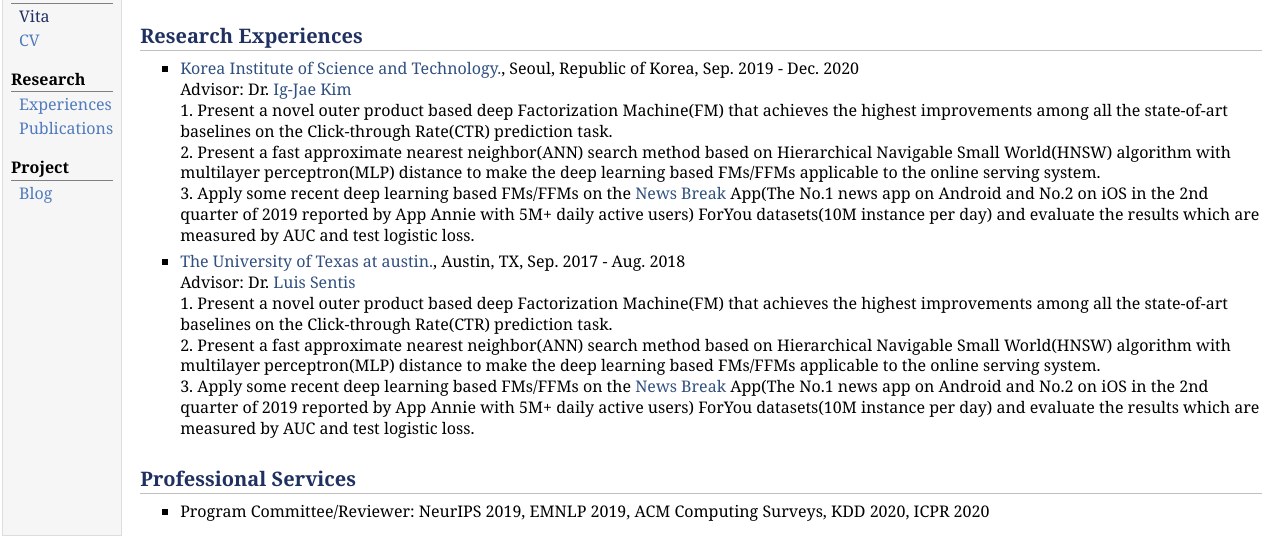
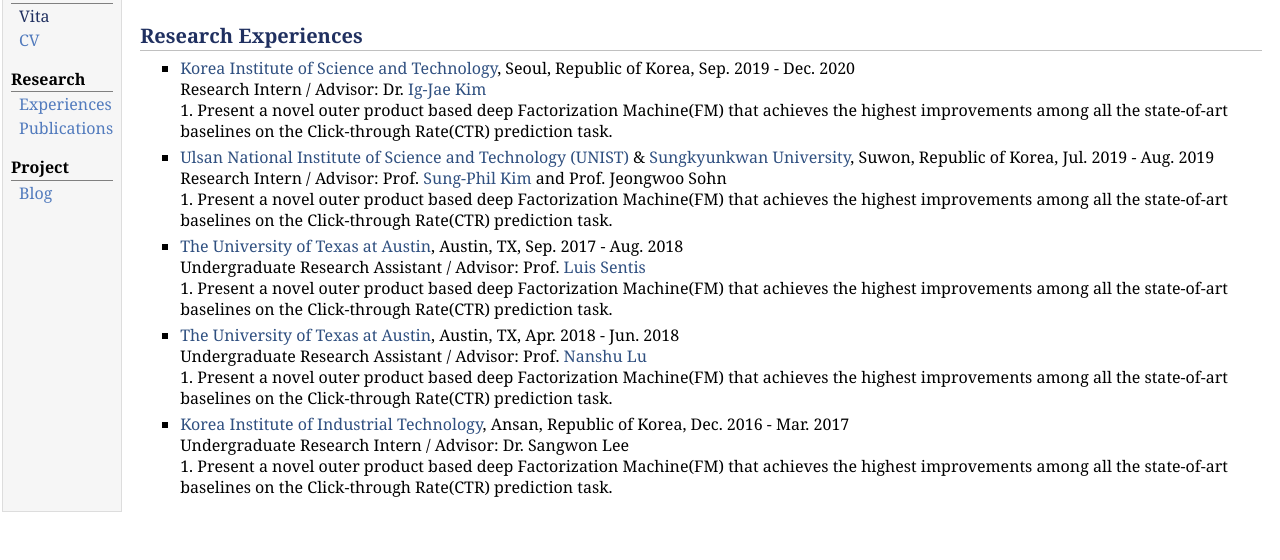
Before and after one commit to hchlhwang/hchlhwang.wepage.bk, a plain HTML site: page experiences.html in a window 1280 px wide. Shown: the part 48-608 px from the top of the page. Drawn offline with Linux system fonts and the light colour scheme.

Commit message:
add content to exp.html

```diff
--- a/experiences.html
+++ b/experiences.html
@@ -27,24 +27,32 @@
 </div>
 <h2>Research Experiences</h2>
 <ul>
-<li><p><a href="https://eng.kist.re.kr/">Korea Institute of Science and Technology.</a>, Seoul, Republic of Korea, Sep. 2019 - Dec. 2020 <br />
-Advisor: Dr. <a href="https://scholar.google.com/citations?hl=en&user=mkpLT20AAAAJ">Ig-Jae Kim</a> <br />
+<li><p><a href="https://eng.kist.re.kr/">Korea Institute of Science and Technology</a>, Seoul, Republic of Korea, Sep. 2019 - Dec. 2020 <br />
+Research Intern / Advisor: Dr. <a href="https://scholar.google.com/citations?hl=en&user=mkpLT20AAAAJ">Ig-Jae Kim</a> <br />
 1. Present a novel outer product based deep Factorization Machine(FM) that achieves the highest improvements among all the state-of-art baselines on the Click-through Rate(CTR) prediction task. <br />
-2. Present a fast approximate nearest neighbor(ANN) search method based on Hierarchical Navigable Small World(HNSW) algorithm with multilayer perceptron(MLP) distance to make the deep learning based FMs/FFMs applicable to the online serving system. <br />
-3. Apply some recent deep learning based FMs/FFMs on the <a href="http://www.newsbreakapp.com/">News Break</a> App(The No.1 news app on Android and No.2 on iOS in the 2nd quarter of 2019 reported by App Annie with 5M+ daily active users) ForYou datasets(10M instance per day) and evaluate the results which are measured by AUC and test logistic loss.</p>
 </li>
-<li><p><a href="https://www.utexas.edu/">The University of Texas at austin.</a>, Austin, TX, Sep. 2017 - Aug. 2018 <br />
-Advisor: Dr. <a href="https://scholar.google.com/citations?hl=en&user=-3pL5qkAAAAJ">Luis Sentis</a> <br />
+<li><p><a href="https://www.unist.ac.kr/">Ulsan National Institute of Science and Technology (UNIST) </a> & <a href="https://www.skku.edu/eng/index.do">Sungkyunkwan University</a>, Suwon, Republic of Korea, Jul. 2019 - Aug. 2019 <br />
+Research Intern / Advisor: Prof. <a href="https://scholar.google.com/citations?hl=en&user=YHjx7qoAAAAJ">Sung-Phil Kim</a> and Prof. Jeongwoo Sohn <br />
 1. Present a novel outer product based deep Factorization Machine(FM) that achieves the highest improvements among all the state-of-art baselines on the Click-through Rate(CTR) prediction task. <br />
-2. Present a fast approximate nearest neighbor(ANN) search method based on Hierarchical Navigable Small World(HNSW) algorithm with multilayer perceptron(MLP) distance to make the deep learning based FMs/FFMs applicable to the online serving system. <br />
-3. Apply some recent deep learning based FMs/FFMs on the <a href="http://www.newsbreakapp.com/">News Break</a> App(The No.1 news app on Android and No.2 on iOS in the 2nd quarter of 2019 reported by App Annie with 5M+ daily active users) ForYou datasets(10M instance per day) and evaluate the results which are measured by AUC and test logistic loss.</p>
+</li>
+<li><p><a href="https://www.utexas.edu/">The University of Texas at Austin</a>, Austin, TX, Sep. 2017 - Aug. 2018 <br />
+Undergraduate Research Assistant / Advisor: Prof. <a href="https://scholar.google.com/citations?hl=en&user=-3pL5qkAAAAJ">Luis Sentis</a> <br />
+1. Present a novel outer product based deep Factorization Machine(FM) that achieves the highest improvements among all the state-of-art baselines on the Click-through Rate(CTR) prediction task. <br />
+</li>
+<li><p><a href="https://www.utexas.edu/">The University of Texas at Austin</a>, Austin, TX, Apr. 2018 - Jun. 2018 <br />
+Undergraduate Research Assistant / Advisor: Prof. <a href="https://scholar.google.com/citations?hl=en&user=mj-O9psAAAAJ">Nanshu Lu</a> <br />
+1. Present a novel outer product based deep Factorization Machine(FM) that achieves the highest improvements among all the state-of-art baselines on the Click-through Rate(CTR) prediction task. <br />
+</li>
+<li><p><a href="http://eng.kitech.re.kr/main/">Korea Institute of Industrial Technology</a>, Ansan, Republic of Korea, Dec. 2016 - Mar. 2017 <br />
+Undergraduate Research Intern / Advisor: Dr. Sangwon Lee<br />
+1. Present a novel outer product based deep Factorization Machine(FM) that achieves the highest improvements among all the state-of-art baselines on the Click-through Rate(CTR) prediction task. <br />
 </li>
 </ul>
-<h2>Professional Services</h2>
-<ul>
-<li><p>Program Committee/Reviewer: NeurIPS 2019, EMNLP 2019, ACM Computing Surveys, KDD 2020, ICPR 2020</p>
-</li>
-</ul>
+<!--<h2>Professional Services</h2>-->
+<!--<ul>-->
+<!--<li><p>Program Committee/Reviewer: NeurIPS 2019, EMNLP 2019, ACM Computing Surveys, KDD 2020, ICPR 2020</p>-->
+<!--</li>-->
+<!--</ul>-->
 </td>
 </tr>
 </table>
```
